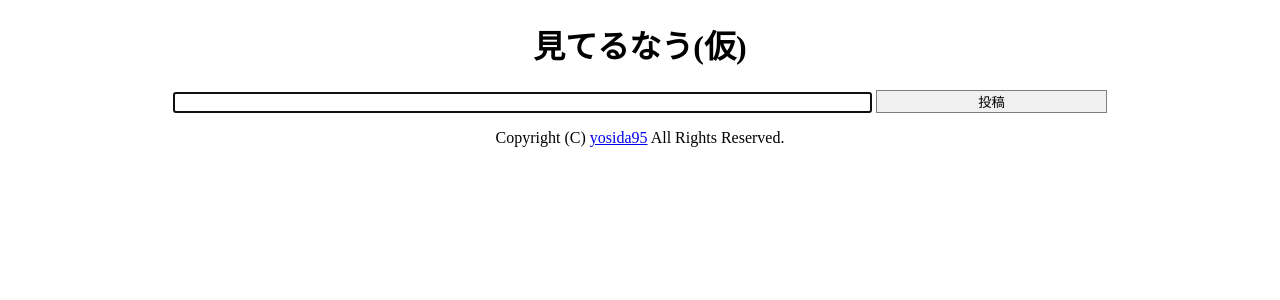
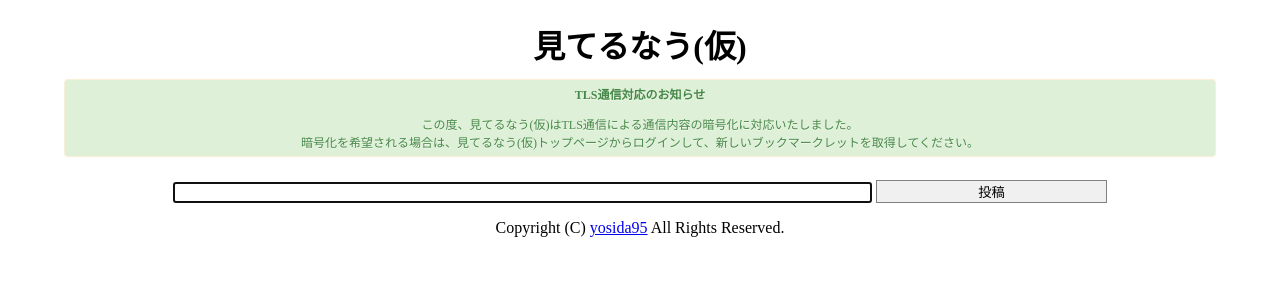
Before and after one commit to yosida95/miteru.yosida95.com, a Python web app: template miteru/templates/post.jinja2 in a window 1280 px wide. Shown: the top 300 px of the page. Run offline with Jinja, Linux system fonts and the light colour scheme; the template is opened without the code that fills it, so the values that code supplies are empty; some libraries are stand-ins or nearby versions.

Commit message:
非TLS 接続の時に TLS 接続を進めるメッセージを表示

```diff
--- a/miteru/static/post.css
+++ b/miteru/static/post.css
@@ -24,3 +24,25 @@ body {
     background-color: #f0f0f0;
     border: solid 1px #808080;
 }
+
+.alert {
+    margin: -10px 0px 5px;
+    padding: 5px 0px;
+    font-size: 0.75em;
+    text-shadow: 0 1px 0 rgba(255, 255, 255, 0.5);
+    color: #468847;
+    background-color: #dff0d8;
+    border-color: #d6e9c6;
+    border: 1px solid #fbeed5;
+    -webkit-border-radius: 4px;
+       -moz-border-radius: 4px;
+            border-radius: 4px;
+}
+
+.alert > p {
+    margin-bottom: 0;
+}
+
+.alert p + p {
+    margin-top: 5px;
+}
--- a/miteru/templates/homepage.jinja2
+++ b/miteru/templates/homepage.jinja2
@@ -1,11 +1,5 @@
 {% extends 'layout.jinja2' %}
 {% block body %}
-            <div class="alert alert-info alert-block">
-                <strong style="display: block;width: 100%;text-align: center;">TLS による暗号化通信対応のお知らせ</strong>
-                <p>見てるなう(仮)では、TLS による暗号化通信に対応しました。今後発行する投稿用ブックマークレットはすべて、この暗号化通信を利用するものです。</p>
-                <p>また、これまでに発行したブックマークはこれまで通りご利用いただく事ができますが、セキュリティ向上のためにブックマークレットを再取得することにより、暗号化通信対応のものに置き換えることをおすすめします。</p>
-            </div>
-
             <div class="hero-unit">
                 <h1>見てるなう(仮)</h1>
                 <p>あなたが今見ているウェブページをTwitterで共有するためのサービス</p>
--- a/miteru/templates/post.jinja2
+++ b/miteru/templates/post.jinja2
@@ -17,6 +17,14 @@
     </head>
     <body>
         <h1>見てるなう(仮)</h1>
+        {% if request.scheme == "http" %}
+        <div class="alert alert-success alert-block">
+            <strong style="text-align: center;">TLS通信対応のお知らせ</strong>
+            <p>この度、見てるなう(仮)はTLS通信による通信内容の暗号化に対応いたしました。<br />
+            暗号化を希望される場合は、見てるなう(仮)トップページからログインして、新しいブックマークレットを取得してください。</p>
+        </div>
+        {% endif %}
+
         <div id="message"></div>
         <form id="post_form" method="post" action="{{ request.route_path('post') }}">
             {% if title %}
```
